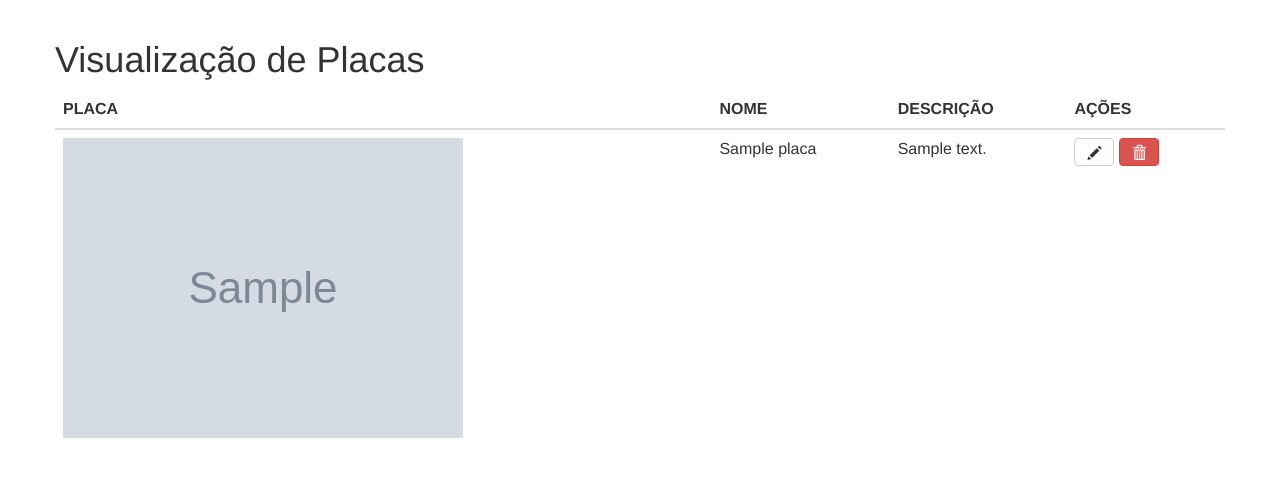
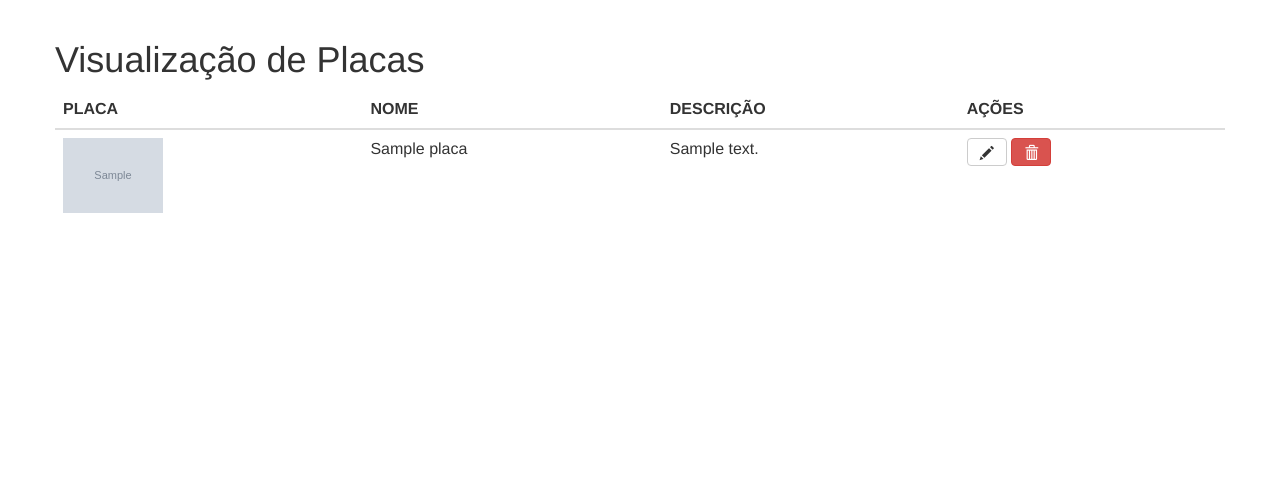
Before and after one commit to Susielane/AutoEscola2, a CodeIgniter app: page /AutoEscola/index.php/placa/visualizar_todos in a window 1280 px wide. Shown: the part 52-529 px from the top of the page. Run offline with CodeIgniter, Linux system fonts and the light colour scheme; tables that the repository leaves empty or names only in its code hold one stand-in row (values such as "Sample post"); grey boxes marked "Sample" are stand-in pictures; some libraries are stand-ins or nearby versions.

Commit message:
Adicionada a classe '.placa' de acordo com o nosso arquivo css...

```diff
--- a/application/views/placa/visualizar_todos.php
+++ b/application/views/placa/visualizar_todos.php
@@ -20,7 +20,7 @@
 			    	?>
 
 						<tr>
-							<td> <img src="<?php echo base_url("assets/uploads/placas/".$placa["nome_imagem"] ); ?>" alt="" class="img-responsive"> </td>
+							<td> <img class="placa" src="<?php echo base_url("assets/uploads/placas/".$placa["nome_imagem"] ); ?>" alt="" class="img-responsive"> </td>
 							<td> <?php echo $placa["nome_placa"]; ?> </td>
 							<td> <?php echo $placa["descricao_placa"]; ?> </td>
 							<td><a class="btn btn-default" href=" <?php echo base_url('placa/editar/'.$placa["codigo_placa"]); ?>"><i class="glyphicon glyphicon-pencil"></i></a>
```
